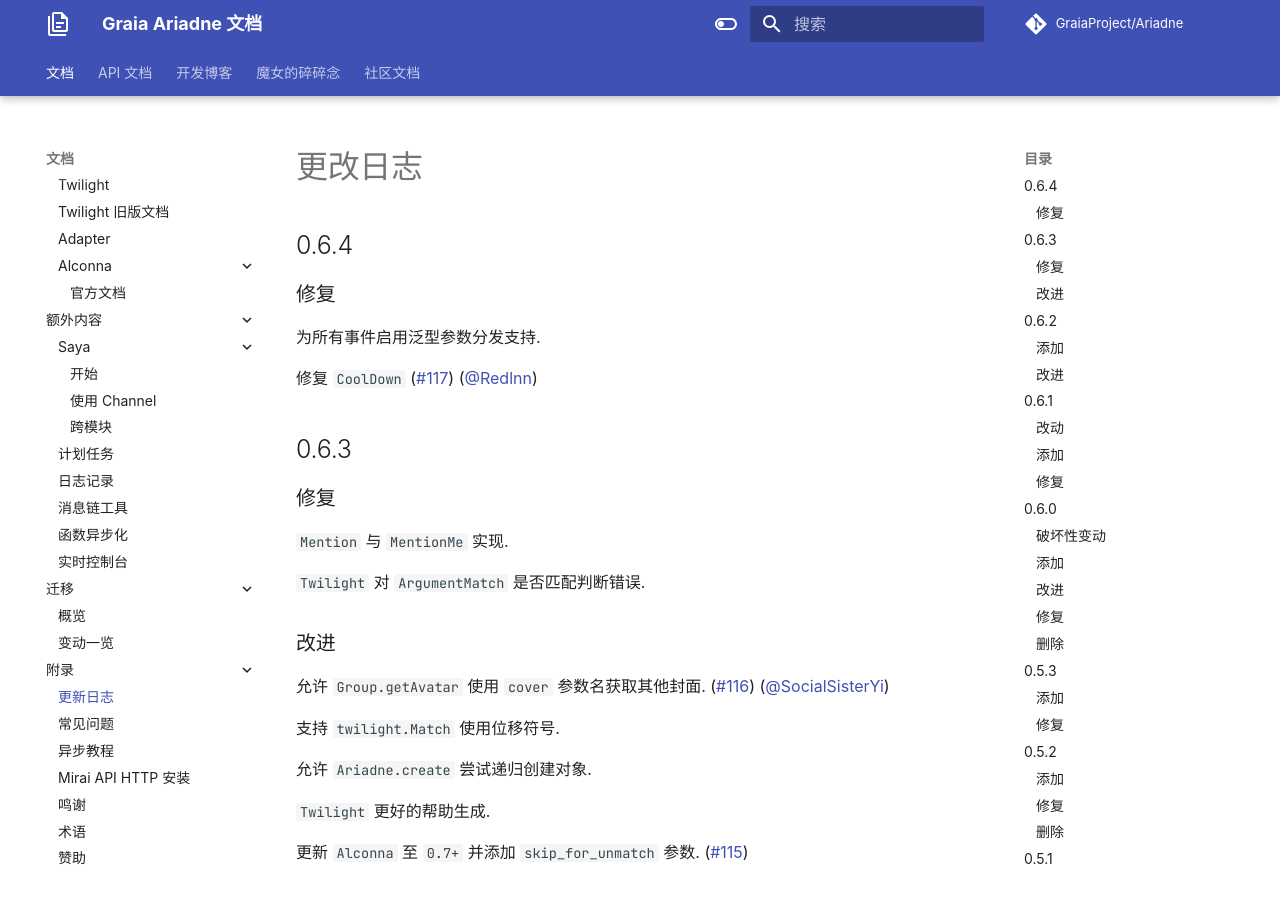
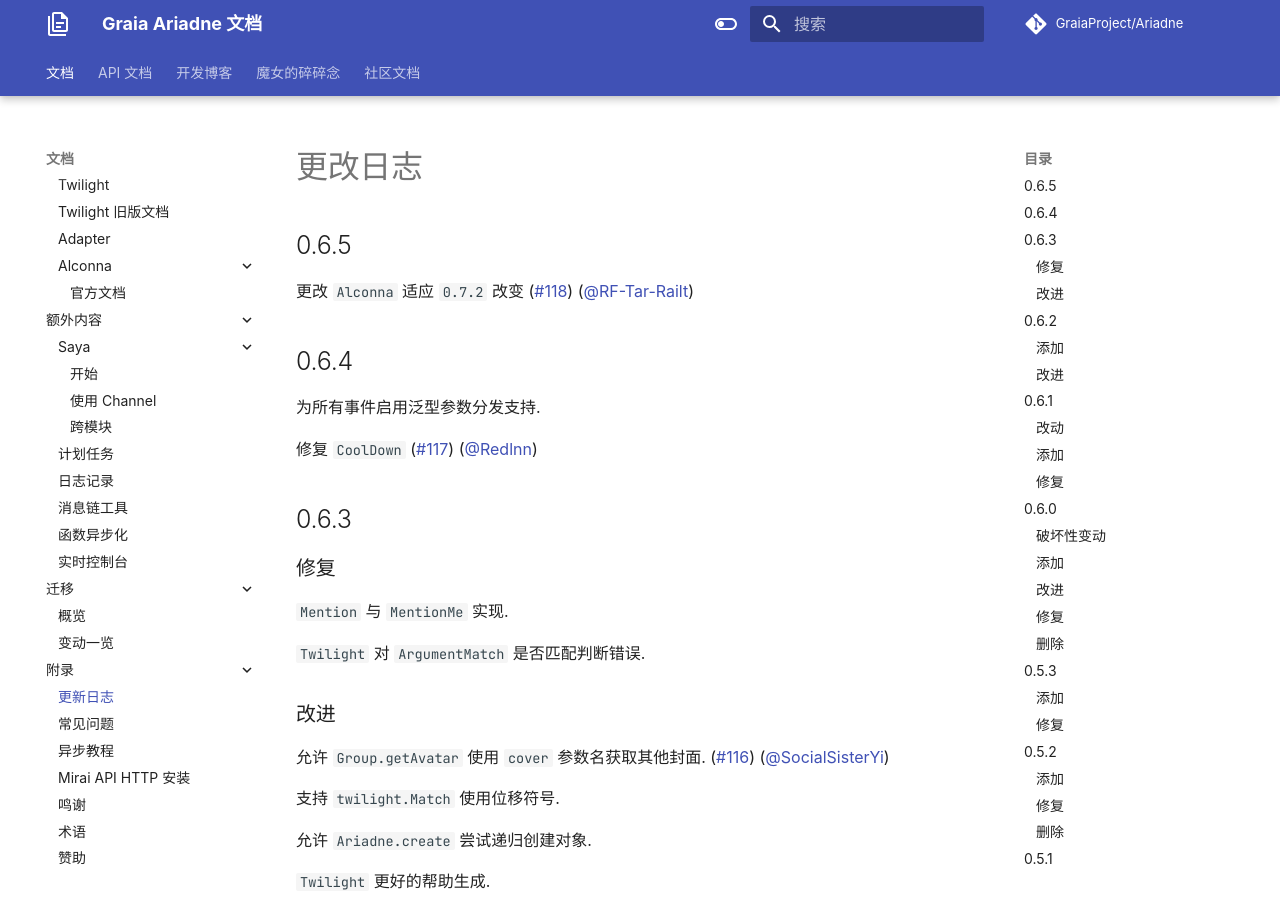
Before and after one commit to GraiaProject/Ariadne, an MkDocs documentation site: the page built from docs/appendix/CHANGELOG.md, in a window 1280 px wide and 900 px high. Built offline with MkDocs 1.6.1 and Material for MkDocs 9.7.7, drawn with Linux system fonts in a browser that asks for light colours; comment, search, counter and statistics services are not loaded.

Commit message:
✨0.6.5

```diff
--- a/docs/appendix/CHANGELOG.md
+++ b/docs/appendix/CHANGELOG.md
@@ -1,8 +1,11 @@
 # 更改日志
+
+## 0.6.5
+
+更改 `Alconna` 适应 `0.7.2` 改变 (#118) (@RF-Tar-Railt)
 
 ## 0.6.4
 
-### 修复
 
 为所有事件启用泛型参数分发支持.
 
--- a/pyproject.toml
+++ b/pyproject.toml
@@ -1,6 +1,6 @@
 [tool.poetry]
 name = "graia-ariadne"
-version = "0.6.4"
+version = "0.6.5"
 description = "Another elegant Python QQ Bot framework for mirai and mirai-api-http v2."
 authors = [
     "BlueGlassBlock <blueglassblock@outlook.com>",
```
